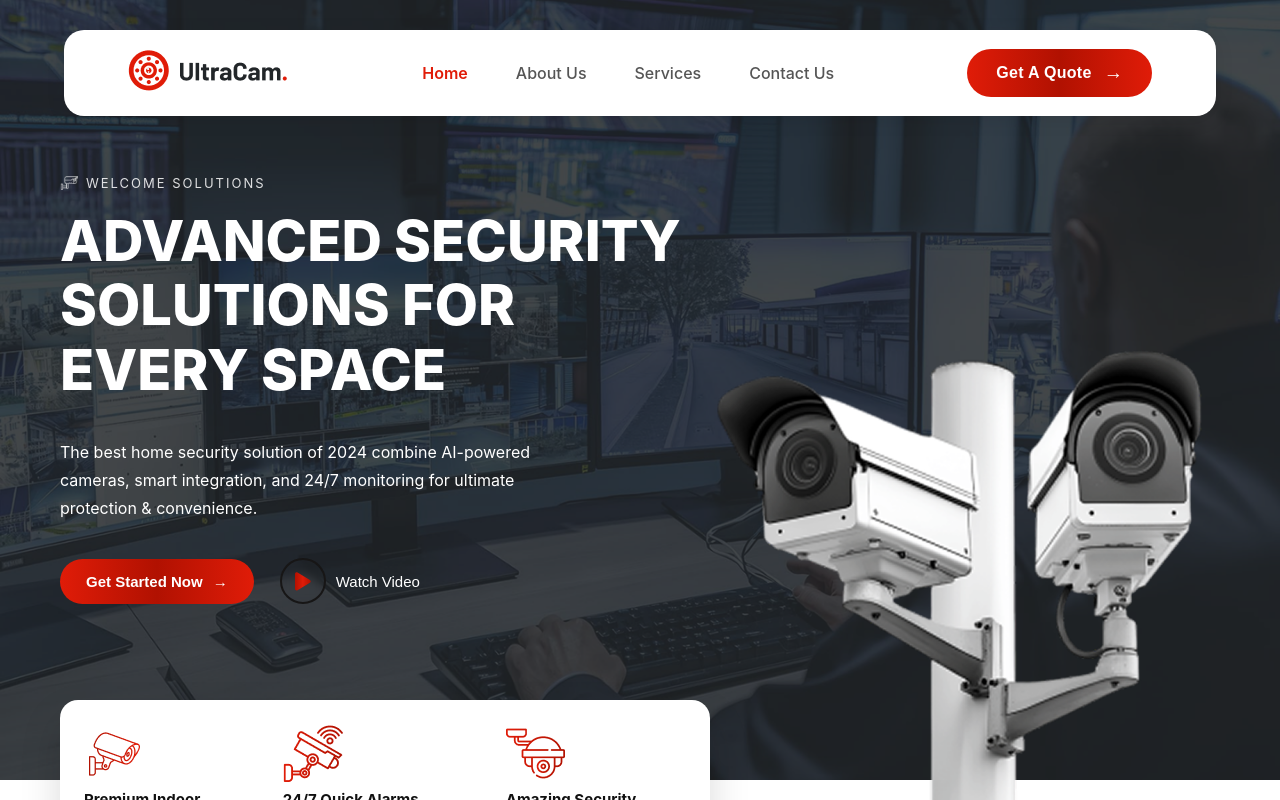
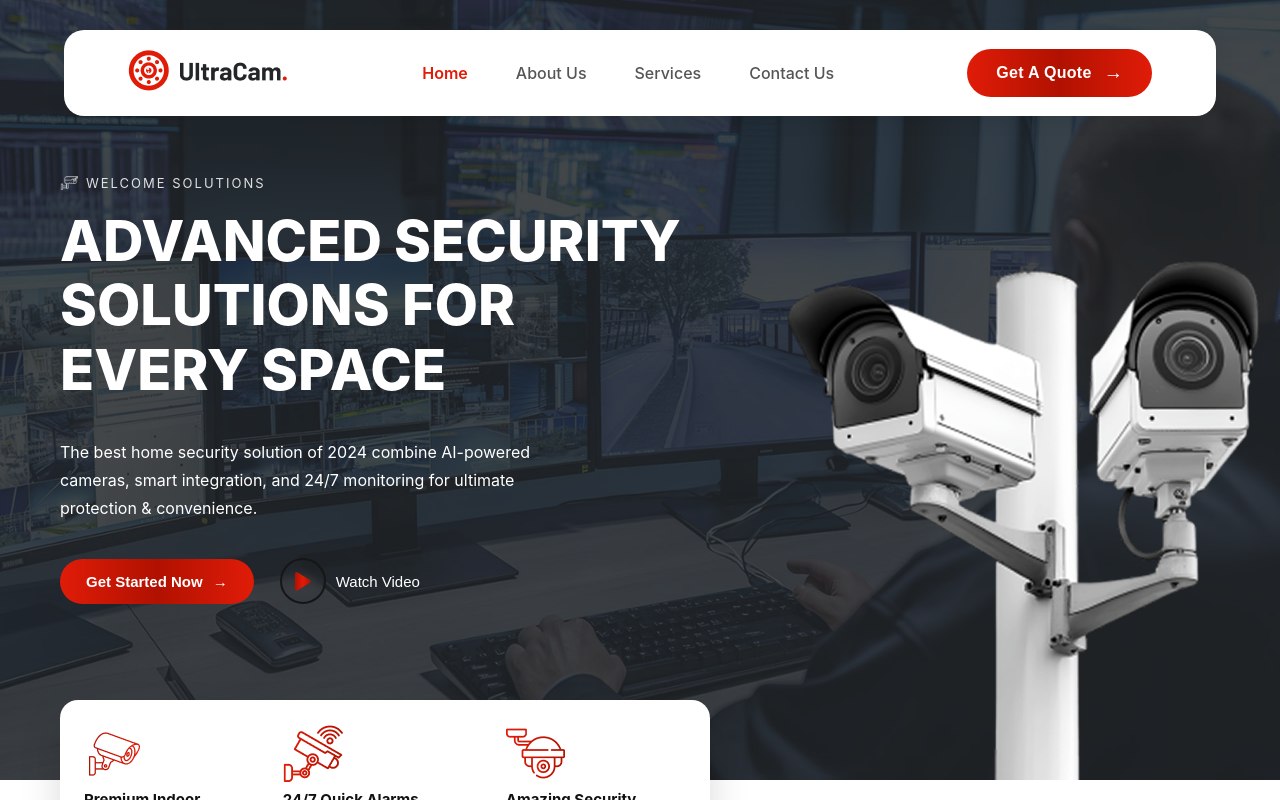
Before and after one commit to LaviSaini/camapp, a React (Create React App) app: page / in a window 1280 px wide. Shown: the top 800 px of the page. Built offline with nearby package versions, Linux system fonts and the light colour scheme.

Commit message:
images css

```diff
--- a/src/common/HeroSection.css
+++ b/src/common/HeroSection.css
@@ -120,7 +120,7 @@
   font-size: 14px;
 }
 
-/* Floating Camera Image */
+/*
 .hero-section::after {
   content: "";
   position: absolute;
@@ -130,6 +130,18 @@
   height: 535px;
   background: url("../../public/assets/images/hero-image.png.png") center/cover no-repeat;
   z-index: 2;
+} */
+
+.hero-camera {
+  position: absolute;
+  right: 20px;
+  top: 260px;          /* 🔒 VISUAL ANCHOR */
+}
+
+/* Image */
+.hero-camera img {
+  height: 520px;
+  width: auto;
 }
 
 /* Feature Card */
--- a/src/common/HeroSection.js
+++ b/src/common/HeroSection.js
@@ -7,6 +7,8 @@
 import cam1 from '../assets/images/cam1.png'
 import cam2 from '../assets/images/cam2.png'
 import cam3 from '../assets/images/Clip_path_group.png'
+import bigCamera from '../assets/images/hero-image.png.png'
+
 
 
 const HeroSection = () => {
@@ -79,6 +81,9 @@
               </div>
             </div>
           </div>
+          <div class="hero-camera">
+            <img src={bigCamera} alt="Camera" />
+          </div>
 
         </div>
       </section>
--- a/src/components/Footer.css
+++ b/src/components/Footer.css
@@ -23,7 +23,7 @@
   display: inline-flex;
   align-items: center;
   gap: 10px;
-  background: linear-gradient(90deg,#E01C08,#B11101,#E01C08);
+  background: linear-gradient(90deg, #E01C08, #B11101, #E01C08);
   padding: 10px 22px;
   border-radius: 30px;
   margin-bottom: 20px;
@@ -131,6 +131,7 @@
 
 .abovefooter-container {
   display: flex;
+  position: relative;
   align-items: center;
   justify-content: space-between;
   /* min-height: 560px; */
@@ -236,18 +237,18 @@
 
 /* RIGHT IMAGE */
 .abovefooter-right {
-  position: relative;
-  flex-shrink: 0;
+  position: absolute;
+  right: 30px;
+  top: -88px;
+  pointer-events: none;
 }
 
 .abovefooter-right img {
-  max-width: 520px;
+  width: 520px;
   height: auto;
   display: block;
-  position: relative;
-  top: -120px; /* Extends image upward beyond the red container */
-  margin-bottom: -161px; /* Prevents the overflow from affecting layout */
 }
+
 
 /* RESPONSIVE */
 @media (max-width: 1024px) {
--- a/src/components/HomePage.js
+++ b/src/components/HomePage.js
@@ -6,7 +6,6 @@
   return (
     <div className="home-page">
       <HeroSection />
-      {/* Other sections will go here */}
     </div>
   );
 };
```
